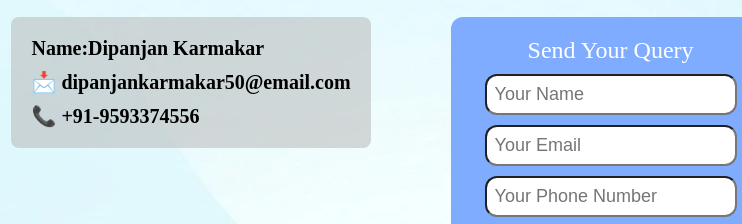
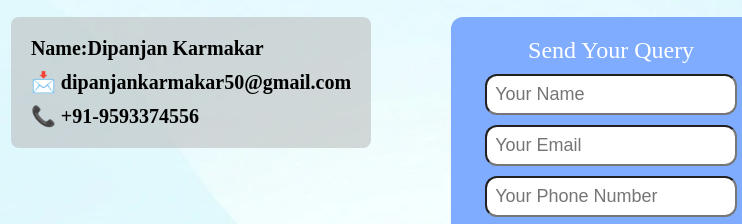
Before and after one commit to 98180883/ecommerce-website, a plain HTML site: page contactvs.html in a window 1280 px wide. Shown: the part 132-356 px from the top of the page, 229-971 px from the left. Drawn offline with Linux system fonts and the light colour scheme.

Commit message:
update README file

```diff
--- a/contactvs.html
+++ b/contactvs.html
@@ -21,7 +21,7 @@
   <div class="contact-box">
 
     <p id="name"> Name:Dipanjan Karmakar  </p>
-    <p id="mail">📩 dipanjankarmakar50@email.com </p>
+    <p id="mail">📩 dipanjankarmakar50@gmail.com </p>
     <p id="ph"> 📞  +91-9593374556 </p>
    </div>
 
```
Also changed, not shown: 1 other file.
